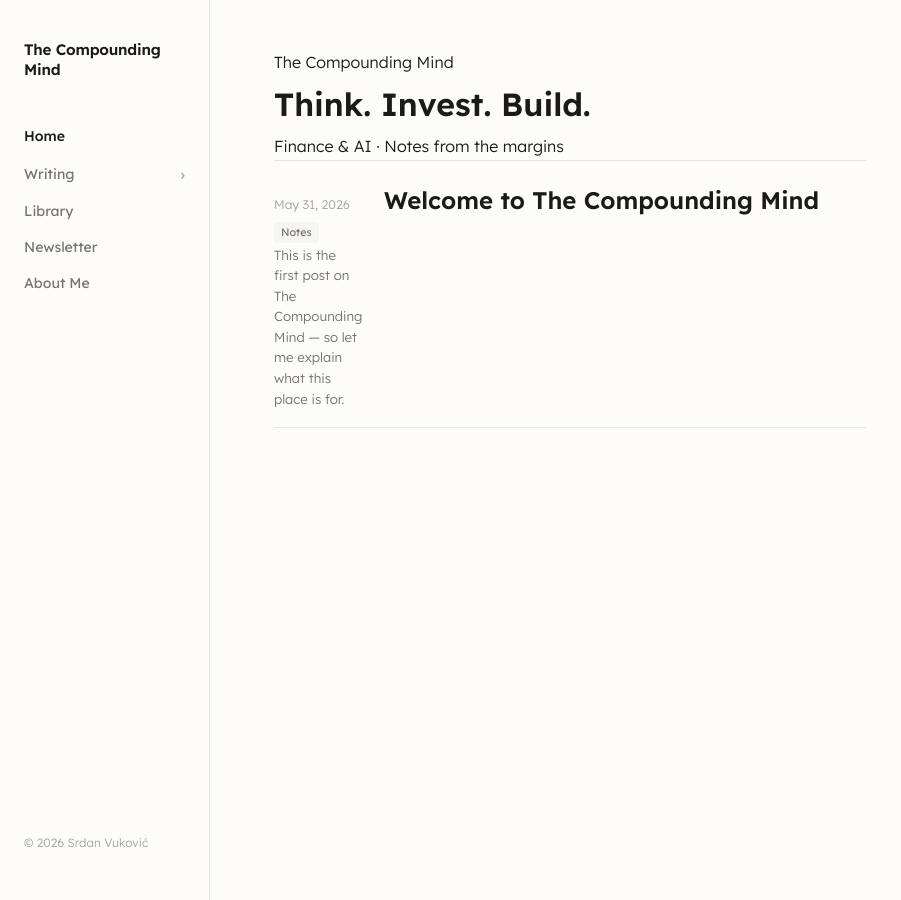
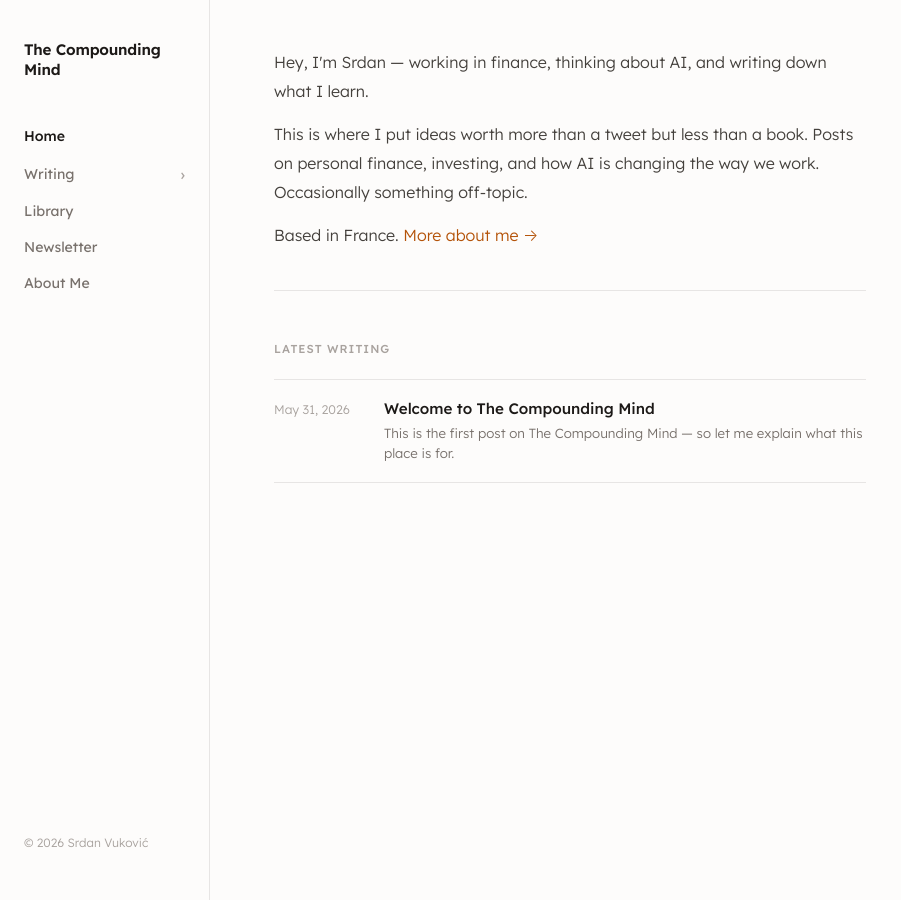
Before and after one commit to sergeonai/sergeonai.github.io, a Jekyll site: the page built from index.html, in a window 1280 px wide. Shown: the whole page, without its empty margins (0-901 px from the left). Built offline with Jekyll 4.4.1, drawn with Linux system fonts in a browser that asks for light colours.

Commit message:
Redesign: index.html

```diff
--- a/index.html
+++ b/index.html
@@ -1,32 +1,26 @@
 ---
 layout: default
-title: "Writing"
+title: Home
 ---
 
-<header class="site-header">
-  <div class="label">The Compounding Mind</div>
-  <h1>Think. Invest. Build.</h1>
-  <p class="tagline">Finance &amp; AI · Notes from the margins</p>
-</header>
+<div class="home-intro">
+  <p>Hey, I'm Srdan — working in finance, thinking about AI, and writing down what I learn.</p>
+  <p>This is where I put ideas worth more than a tweet but less than a book. Posts on personal finance, investing, and how AI is changing the way we work. Occasionally something off-topic.</p>
+  <p>Based in France. <a href="/about/">More about me →</a></p>
+</div>
+
+<div class="section-label">Latest Writing</div>
 
 <ul class="post-list">
-  {% for post in site.posts %}
+  {% for post in site.posts limit: 10 %}
     <li>
-      <div class="post-meta">
-        <span class="post-date">{{ post.date | date: "%b %-d, %Y" }}</span>
-        {% for tag in post.tags %}
-          {% assign tag_lower = tag | downcase %}
-          {% assign tag_class = "tag-default" %}
-          {% if tag_lower == "finance" %}{% assign tag_class = "tag-finance" %}{% endif %}
-          {% if tag_lower == "productivity" %}{% assign tag_class = "tag-productivity" %}{% endif %}
-          {% if tag_lower == "notes" %}{% assign tag_class = "tag-notes" %}{% endif %}
-          <span class="tag {{ tag_class }}">{{ tag }}</span>
-        {% endfor %}
+      <span class="post-date">{{ post.date | date: "%b %-d, %Y" }}</span>
+      <div class="post-info">
+        <a href="{{ post.url | relative_url }}" class="post-title">{{ post.title }}</a>
+        {% if post.excerpt %}
+          <div class="post-excerpt">{{ post.excerpt | strip_html | truncate: 140 }}</div>
+        {% endif %}
       </div>
-      <h2><a href="{{ post.url | relative_url }}">{{ post.title }}</a></h2>
-      {% if post.excerpt %}
-        <p class="post-excerpt">{{ post.excerpt | strip_html | truncate: 160 }}</p>
-      {% endif %}
     </li>
   {% endfor %}
 </ul>
```
